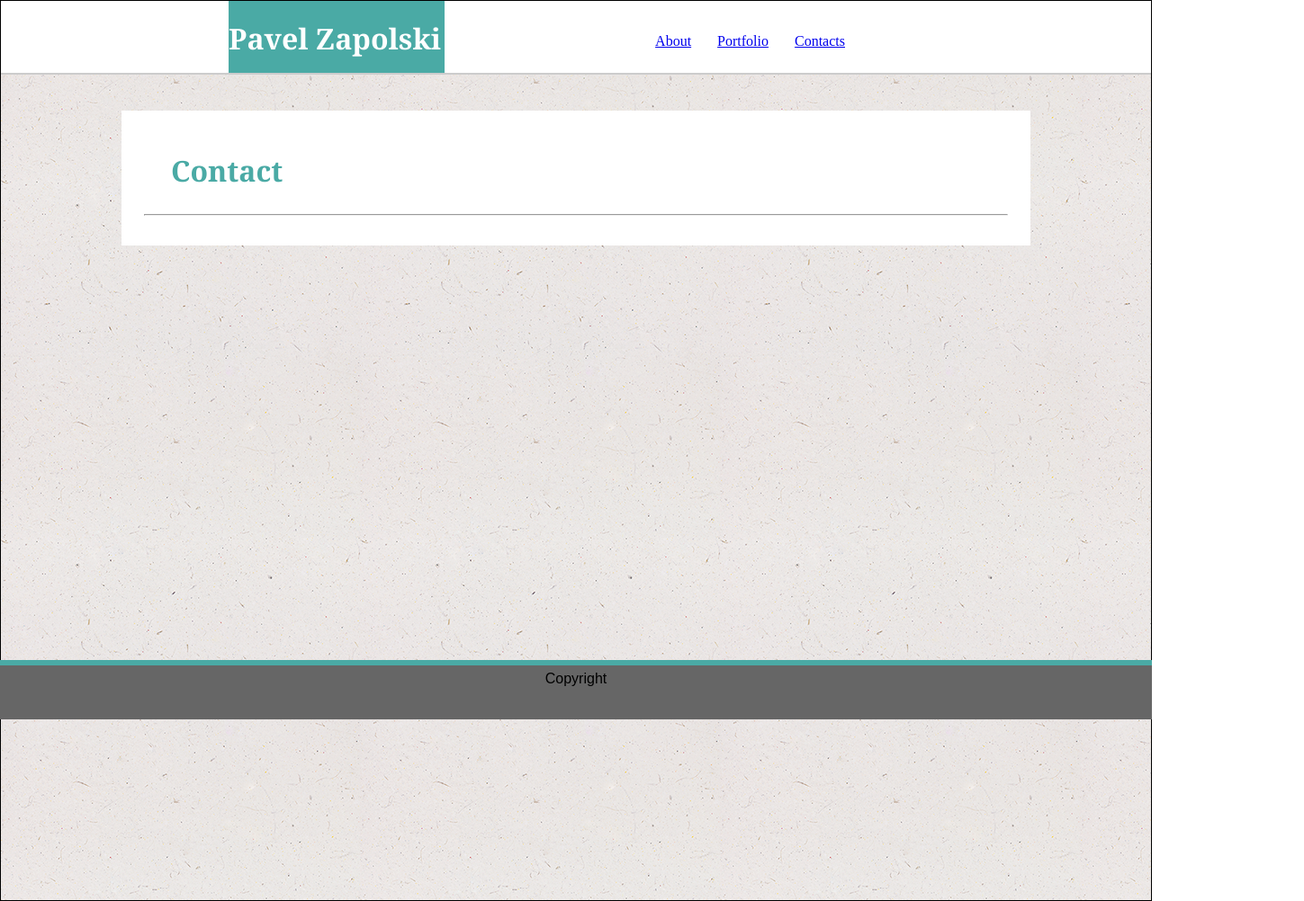
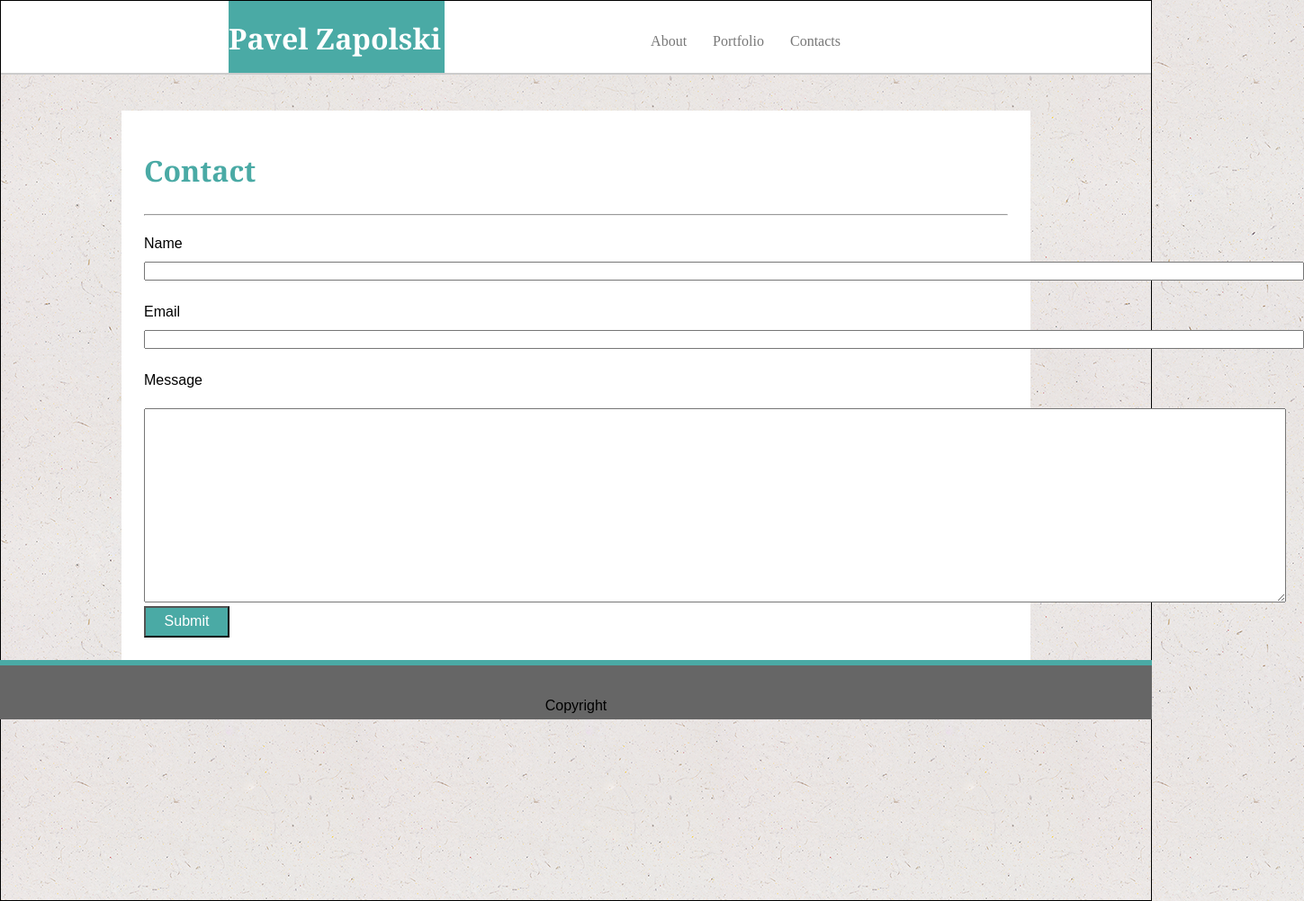
Before and after one commit to Zapolski3/Basic-Portfolio, a plain HTML site: page contact.html in a window 1280 px wide. Shown: the whole page at 90% size, 1449 px wide, since content can reach past the window. Drawn offline with Linux system fonts and the light colour scheme.

Commit message:
initial check in

```diff
--- a/assets/css/style.css
+++ b/assets/css/style.css
@@ -1,4 +1,5 @@
 body {
+
         width:auto;
         height:1000px;
         margin:0px;
@@ -26,7 +27,7 @@ body {
 .nav    {
         text-align:right;
         margin-top:-65px;
-        margin-right:340px;
+        margin-right:320px;
         }
 
 
@@ -39,7 +40,7 @@ body {
 .aboutMe {
     color:#4aaaa5;
     font-size:32px;
-    margin-left:30px;
+    margin-left:0px;
     margin-top:20px;}
 
 .footer {
@@ -50,6 +51,7 @@ body {
         height:60px;
         background-color:#666666;
         text-align:center;
+        line-height: 90px;
         border-top:6px solid #4aaaa5;}
 
 h1,h2 {
@@ -64,9 +66,7 @@ p {
         padding:10px 20px 10px 0px;
 }
 
-.about {
+.about, .portfolio, .contact {
+        text-decoration: none;
+        color:#777777;
         padding-right:25px;}
-
-.portfolio {
-        padding-right:25px;
-}
--- a/assets/css/styleContacts.css
+++ b/assets/css/styleContact.css
@@ -26,8 +26,10 @@ body {
 .nav    {
     text-align:right;
     margin-top:-65px;
-    margin-right:340px;
-    }
+    margin-right:320px; }
+
+
+
 
 
 
@@ -36,10 +38,10 @@ body {
             margin:40px auto 100px auto;
             padding:25px;}
 
-.contact {
+.contactH {
 color:#4aaaa5;
 font-size:32px;
-margin-left:30px;
+margin-left:0px;
 margin-top:20px;}
 
 .footer {
@@ -50,23 +52,23 @@ margin-top:20px;}
     height:60px;
     background-color:#666666;
     text-align:center;
+    line-height: 90px;
     border-top:6px solid #4aaaa5;}
 
 h1,h2 {
     font-family:Georgia,'Times New Roman', Times, serif;}
 
 p {
-    font-family: Arial, Helvetica, sans-serif;
-    line-height: 30px;}
+        font-family: Arial, Helvetica, sans-serif;
+        line-height: 30px;}
 
-.img {
-    float:left;
-    padding:10px 20px 10px 0px;
-}
+.submit { background-color:#4aaaa5;
+        color:white;
+        font-size:100%;
+        width:95px;
+        height:35px;}
 
-.about {
-    padding-right:25px;}
-
-.portfolio {
-    padding-right:25px;
-}
+.about, .portfolio, .contact {
+            text-decoration: none;
+            color:#777777;
+            padding-right:25px;}
--- a/contact.html
+++ b/contact.html
@@ -2,7 +2,7 @@
 <html lang="en-us">
 <head>
     <title>About me!</title>
-    <link href ="assets/css/styleContacts.css" type="text/css" rel="stylesheet" />
+    <link href ="assets/css/styleContact.css" type="text/css" rel="stylesheet" />
 </head>
 <body>
 
@@ -14,14 +14,29 @@
     <nav class="nav">
             <a class="about" href="index.html">About</a>
             <a class="portfolio" href="portfolio.html">Portfolio</a>
-            <a href="contact.html">Contacts</a>
+            <a class="contact" href="contact.html">Contacts</a>
             </nav>
     </div>
 
 <div id="contentArea">
- <h2 class="contact">Contact</h2>
+ <h2 class="contactH">Contact</h2>
  <hr>
 
+
+     <p>Name <br>
+         <input type="text" name="name" maxlength="100" size="158" />
+     </p>
+
+     <p>Email <br>
+        <input type="text" name="email" size="158" maxlength="100" />
+    </p>
+
+    <p> <label for="message">Message</label> </p>
+    <textarea name="comments" cols="156" rows="14"></textarea>
+
+<br>
+    <input class="submit" type="submit" value="Submit" />
+</div>
 
 <div id="footer">
 <p class="footer">Copyright</p>
```
Also changed, not shown: index.html (+1 -1 lines), 1 other file.
